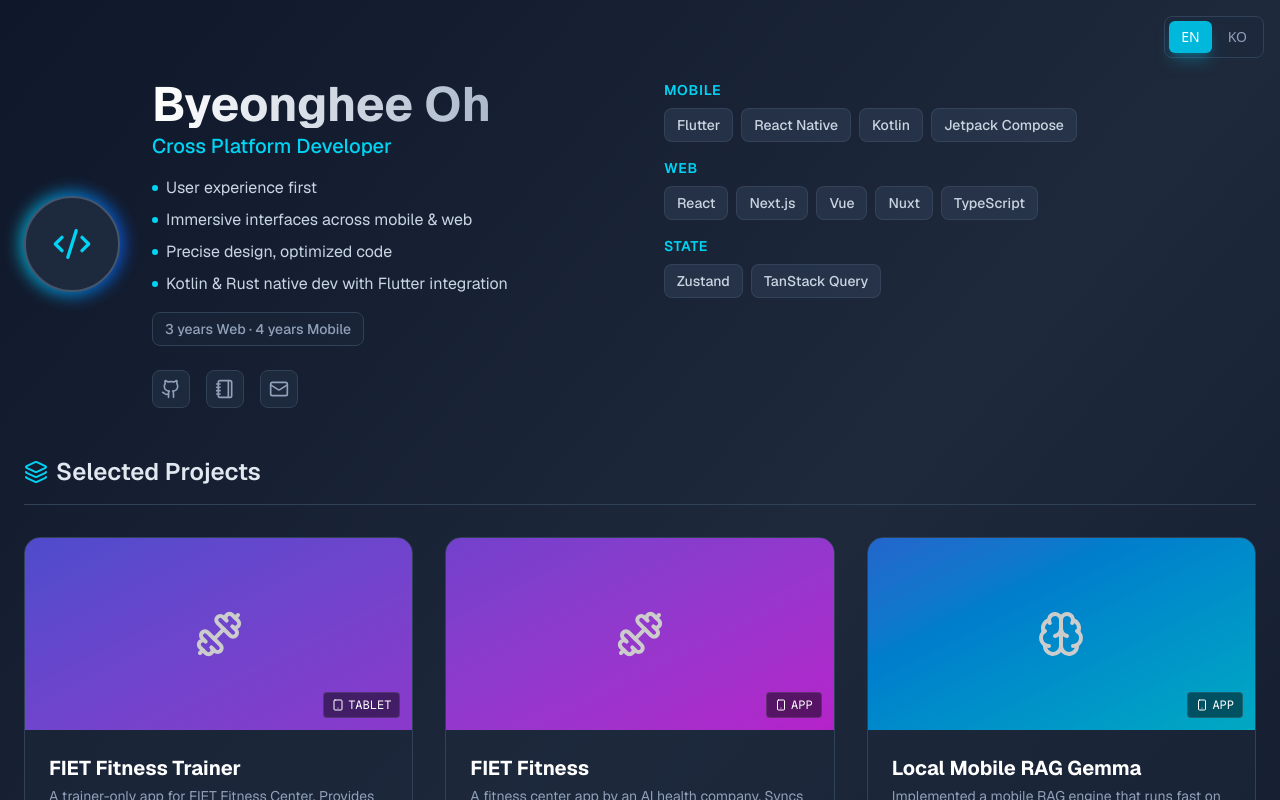
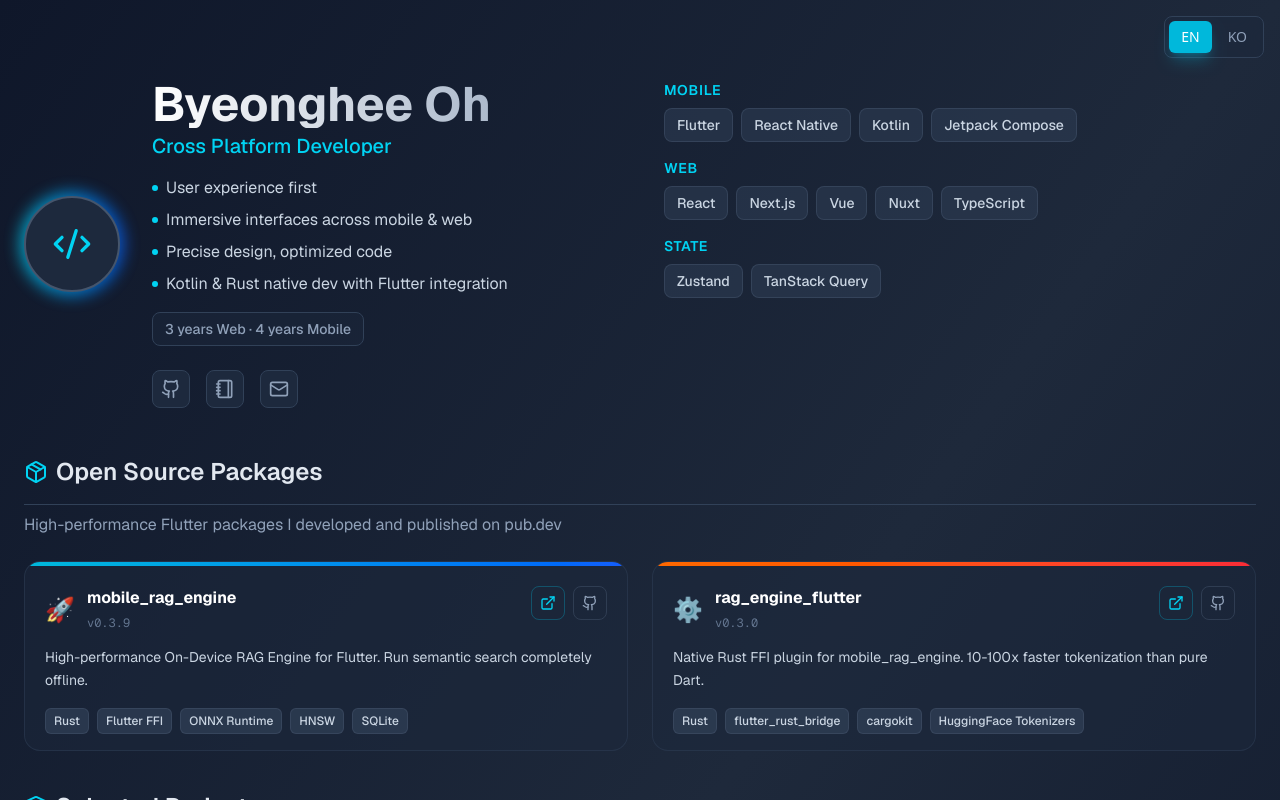
Before and after one commit to dev07060/dev-portfolio, a Next.js app: page / in a window 1280 px wide. Shown: the top 800 px of the page. Built offline with nearby package versions, Linux system fonts and the light colour scheme.

Commit message:
feat: add package grid

```diff
--- a/src/components/Portfolio.tsx
+++ b/src/components/Portfolio.tsx
@@ -9,6 +9,7 @@
   ProjectModal,
   PresentationOverlay,
   Footer,
+  OpenSourceBanner,
 } from './widgets';
 
 const Portfolio = () => {
@@ -90,6 +91,9 @@
       {/* Header / Profile Section */}
       <ProfileHeader />
 
+      {/* Open Source Packages Banner */}
+      <OpenSourceBanner />
+
       {/* Project Grid Section */}
       <ProjectGrid projects={projects} onProjectClick={handleProjectClick} />
 
--- /dev/null
+++ b/src/components/widgets/OpenSourceBanner.tsx
@@ -0,0 +1,133 @@
+'use client';
+
+import { Package, ExternalLink, Github } from 'lucide-react';
+import { useLocale, ui } from '@/i18n';
+
+interface PackageInfo {
+  name: string;
+  description: { en: string; ko: string };
+  version: string;
+  techStack: string[];
+  pubDevUrl: string;
+  githubUrl: string;
+  icon: string;
+  gradient: string;
+}
+
+const packages: PackageInfo[] = [
+  {
+    name: 'mobile_rag_engine',
+    description: {
+      en: 'High-performance On-Device RAG Engine for Flutter. Run semantic search completely offline.',
+      ko: '고성능 온디바이스 RAG 엔진. 100% 오프라인 시맨틱 검색을 Flutter에서 구현.',
+    },
+    version: '0.3.9',
+    techStack: ['Rust', 'Flutter FFI', 'ONNX Runtime', 'HNSW', 'SQLite'],
+    pubDevUrl: 'https://pub.dev/packages/mobile_rag_engine',
+    githubUrl: 'https://github.com/dev07060/mobile_rag_engine',
+    icon: '🚀',
+    gradient: 'from-cyan-500 to-blue-600',
+  },
+  {
+    name: 'rag_engine_flutter',
+    description: {
+      en: 'Native Rust FFI plugin for mobile_rag_engine. 10-100x faster tokenization than pure Dart.',
+      ko: 'mobile_rag_engine을 위한 네이티브 Rust FFI 플러그인. Pure Dart 대비 10-100배 빠른 토크나이징.',
+    },
+    version: '0.3.0',
+    techStack: ['Rust', 'flutter_rust_bridge', 'cargokit', 'HuggingFace Tokenizers'],
+    pubDevUrl: 'https://pub.dev/packages/rag_engine_flutter',
+    githubUrl: 'https://github.com/dev07060/mobile_rag_engine/tree/main/packages/rag_engine_flutter',
+    icon: '⚙️',
+    gradient: 'from-orange-500 to-red-500',
+  },
+];
+
+const OpenSourceBanner = () => {
+  const { t, locale } = useLocale();
+
+  return (
+    <section className="max-w-7xl mx-auto px-6 pb-10 relative z-20">
+      {/* Section Header */}
+      <div className="mb-6">
+        <h2 className="text-2xl font-semibold mb-2 flex items-center gap-2 text-slate-200 border-b border-slate-700 pb-4">
+          <Package className="text-cyan-400" />
+          {t(ui.openSourcePackages)}
+        </h2>
+        <p className="text-slate-400 text-sm md:text-base">
+          {t(ui.openSourceDesc)}
+        </p>
+      </div>
+
+      {/* Package Cards */}
+      <div className="grid grid-cols-1 md:grid-cols-2 gap-6">
+        {packages.map((pkg) => (
+          <div
+            key={pkg.name}
+            className="group relative rounded-2xl overflow-hidden bg-slate-800/50 border border-slate-700/50 hover:border-cyan-500/50 transition-all duration-300"
+          >
+            {/* Gradient Top Bar */}
+            <div className={`h-1 bg-gradient-to-r ${pkg.gradient}`} />
+
+            <div className="p-5 flex flex-col h-full">
+              {/* Header with Icon Links */}
+              <div className="flex items-start justify-between mb-3">
+                <div className="flex items-center gap-3">
+                  <span className="text-2xl">{pkg.icon}</span>
+                  <div>
+                    <h3 className="text-base font-bold text-white group-hover:text-cyan-400 transition-colors">
+                      {pkg.name}
+                    </h3>
+                    <span className="text-xs text-slate-500 font-mono">
+                      v{pkg.version}
+                    </span>
+                  </div>
+                </div>
+                {/* Icon Links */}
+                <div className="flex gap-2">
+                  <a
+                    href={pkg.pubDevUrl}
+                    target="_blank"
+                    rel="noopener noreferrer"
+                    title="pub.dev"
+                    className="p-2 text-cyan-400 hover:bg-cyan-500/20 rounded-lg border border-cyan-500/30 hover:border-cyan-400 transition-all"
+                  >
+                    <ExternalLink size={16} />
+                  </a>
+                  <a
+                    href={pkg.githubUrl}
+                    target="_blank"
+                    rel="noopener noreferrer"
+                    title="GitHub"
+                    className="p-2 text-slate-400 hover:text-white hover:bg-slate-700 rounded-lg border border-slate-600/50 hover:border-slate-500 transition-all"
+                  >
+                    <Github size={16} />
+                  </a>
+                </div>
+              </div>
+
+              {/* Description - flex-grow pushes badges to bottom */}
+              <p className="text-sm text-slate-300 mb-3 leading-relaxed flex-grow">
+                {pkg.description[locale]}
+              </p>
+
+              {/* Tech Stack Badges - fixed at bottom */}
+              <div className="flex flex-wrap gap-2 mt-auto">
+                {pkg.techStack.map((tech) => (
+                  <span
+                    key={tech}
+                    className="px-2 py-1 text-xs font-medium bg-slate-700/70 text-slate-300 rounded-md border border-slate-600/50"
+                  >
+                    {tech}
+                  </span>
+                ))}
+              </div>
+            </div>
+          </div>
+        ))}
+      </div>
+    </section>
+  );
+};
+
+export default OpenSourceBanner;
--- a/src/components/widgets/index.ts
+++ b/src/components/widgets/index.ts
@@ -7,3 +7,4 @@
 export { default as DeviceFrame } from './DeviceFrame';
 export { default as ProjectIcon } from './ProjectIcon';
 export { default as Footer } from './Footer';
+export { default as OpenSourceBanner } from './OpenSourceBanner';
--- a/src/i18n/translations.ts
+++ b/src/i18n/translations.ts
@@ -32,6 +32,15 @@
   mobile: { en: 'Mobile', ko: 'Mobile' },
   web: { en: 'Web', ko: 'Web' },
   state: { en: 'State', ko: 'State' },
+
+  // Open Source Packages Section
+  openSourcePackages: { en: 'Open Source Packages', ko: '오픈소스 패키지' },
+  openSourceDesc: {
+    en: 'High-performance Flutter packages I developed and published on pub.dev',
+    ko: '직접 개발하여 pub.dev에 배포한 고성능 Flutter 패키지',
+  },
+  viewOnPubDev: { en: 'pub.dev', ko: 'pub.dev' },
+  viewOnGitHub: { en: 'GitHub', ko: 'GitHub' },
 } as const;
 
 // ============================================================
```
